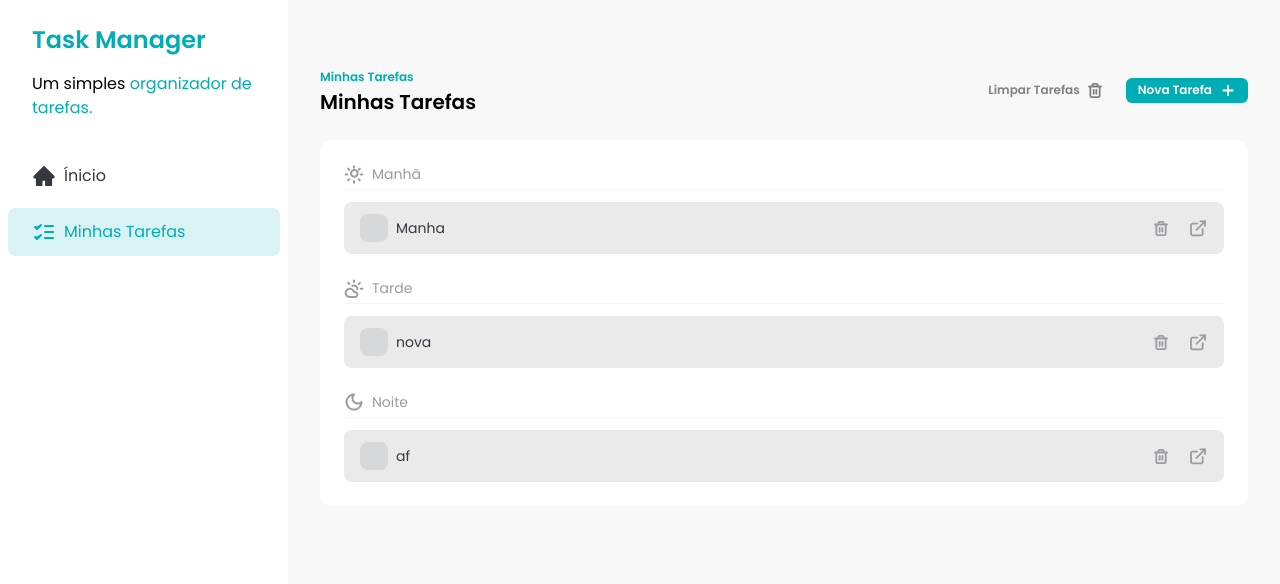
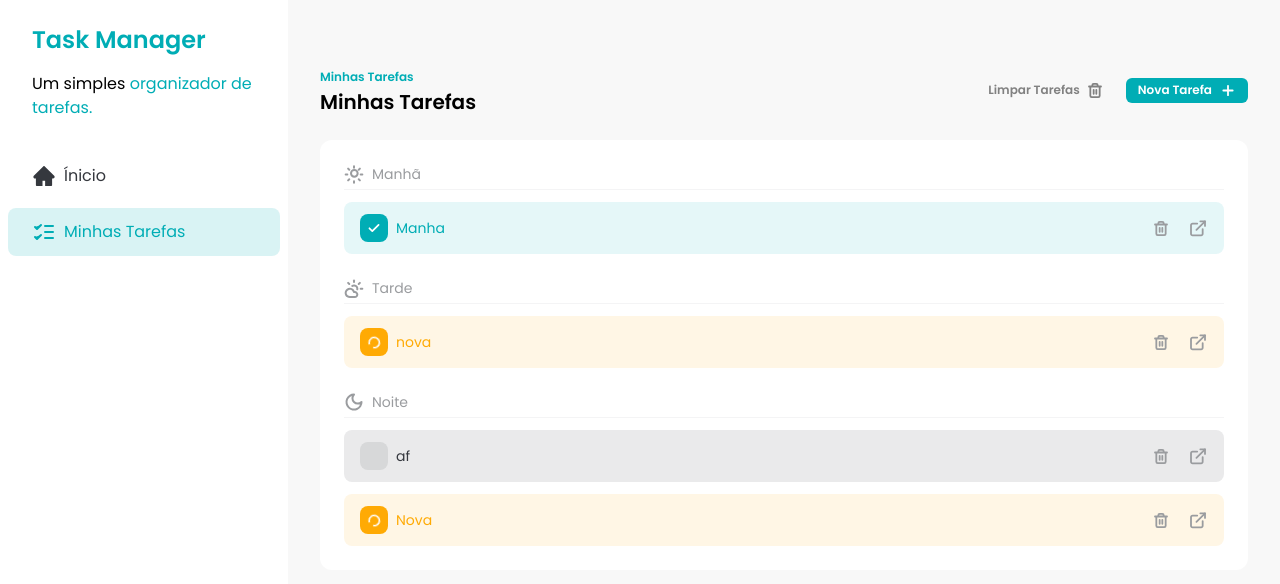
Before and after one commit to andressouza25/fsc-task-frontend, a React (Vite) app: page /tasks in a window 1280 px wide. Shown: the top 584 px of the page. Built offline with nearby package versions, Linux system fonts and the light colour scheme; data requests are answered from the project's data file.

Commit message:
feat: ensure task status is updated via api

```diff
--- a/db.json
+++ b/db.json
@@ -12,14 +12,21 @@
       "title": "nova",
       "time": "afternoon",
       "description": "nova",
-      "status": "not_started"
+      "status": "in_progress"
     },
     {
       "id": "1d2f80f7-6bc5-4232-adaf-57329c7195c7",
       "title": "Manha",
       "time": "morning",
       "description": "Teste",
-      "status": "not_started"
+      "status": "done"
+    },
+    {
+      "id": "33a4ca3c-3d5b-4c64-b07b-5a60b490be3c",
+      "title": "Nova",
+      "time": "evening",
+      "description": "nova",
+      "status": "in_progress"
     }
   ]
 }
--- a/src/components/TaskItem.jsx
+++ b/src/components/TaskItem.jsx
@@ -4,10 +4,13 @@
 
 import { CheckIcon, DetailsIcon, LoaderIcon, TrashIcon } from '../assets/icons'
 import { useDeleteTask } from '../hooks/data/use-delete-task'
+import { useUpdateTask } from '../hooks/data/use-update-task'
 import Button from './Button'
 
-const TaskItem = ({ task, handleCheckboxClick }) => {
+const TaskItem = ({ task }) => {
   const { mutate: deleteTask, isPending } = useDeleteTask(task.id)
+
+  const { mutate } = useUpdateTask(task.id)
 
   const handleDeleteClick = async () => {
     deleteTask(undefined, {
@@ -18,6 +21,29 @@
         toast.error('Erro ao deletar tarefa!')
       },
     })
+  }
+
+  const getNewStatus = () => {
+    if (task.status === 'not_started') {
+      return 'in_progress'
+    }
+    if (task.status === 'in_progress') {
+      return 'done'
+    }
+    return 'not_started'
+  }
+
+  const handleCheckBoxClick = () => {
+    mutate(
+      { status: getNewStatus() },
+      {
+        onSuccess: () =>
+          toast.success('Status da tarefa atualizada com sucesso!'),
+        onError: () => {
+          'Erro ao atualizar status da tarefa. Por favor, tente novamente.'
+        },
+      }
+    )
   }
 
   const getStatusClasses = () => {
@@ -54,7 +80,7 @@
             type="checkbox"
             checked={task.status === 'done'}
             className="absolute h-full w-full cursor-pointer opacity-0"
-            onChange={() => handleCheckboxClick(task.id)}
+            onChange={handleCheckBoxClick}
           />
 
           {task.status === 'done' && <CheckIcon />}
--- a/src/components/Tasks.jsx
+++ b/src/components/Tasks.jsx
@@ -1,42 +1,15 @@
-import { useQueryClient } from '@tanstack/react-query'
-import { toast } from 'sonner'
-
 import { CloudSunIcon, MoonIcon, SunIcon } from '../assets/icons'
 import { useGetTasks } from '../hooks/data/use-get-tasks'
-import { taskQueryKeys } from '../keys/queries'
 import Header from './Header'
 import TaskItem from './TaskItem'
 import TaskSeparator from './TasksSeparator'
 
 const Tasks = () => {
-  const queryClient = useQueryClient()
-
   const { data: tasks = [] } = useGetTasks()
 
   const morningTasks = tasks.filter((task) => task.time === 'morning')
   const afternoonTasks = tasks.filter((task) => task.time === 'afternoon')
   const eveningTasks = tasks.filter((task) => task.time === 'evening')
-
-  const handleTaskCheckboxClick = (taskId) => {
-    const newTasks = tasks.map((task) => {
-      if (task.id !== taskId) return task
-
-      if (task.status === 'not_started') {
-        toast.info('Tarefa iniciada com sucesso!')
-        return { ...task, status: 'in_progress' }
-      }
-
-      if (task.status === 'in_progress') {
-        toast.success('Tarefa concluída com sucesso!')
-        return { ...task, status: 'done' }
-      }
-
-      toast.warning('Tarefa reiniciada com sucesso!')
-      return { ...task, status: 'not_started' }
-    })
-
-    queryClient.setQueryData(taskQueryKeys.getAll(), newTasks)
-  }
 
   return (
     <div className="w-full space-y-6 px-8 py-16">
@@ -56,11 +29,7 @@
           )}
 
           {morningTasks.map((task) => (
-            <TaskItem
-              key={task.id}
-              task={task}
-              handleCheckboxClick={handleTaskCheckboxClick}
-            />
+            <TaskItem key={task.id} task={task} />
           ))}
         </div>
 
@@ -75,11 +44,7 @@
           )}
 
           {afternoonTasks.map((task) => (
-            <TaskItem
-              key={task.id}
-              task={task}
-              handleCheckboxClick={handleTaskCheckboxClick}
-            />
+            <TaskItem key={task.id} task={task} />
           ))}
         </div>
 
@@ -94,11 +59,7 @@
           )}
 
           {eveningTasks.map((task) => (
-            <TaskItem
-              key={task.id}
-              task={task}
-              handleCheckboxClick={handleTaskCheckboxClick}
-            />
+            <TaskItem key={task.id} task={task} />
           ))}
         </div>
       </div>
--- a/src/hooks/data/use-update-task.js
+++ b/src/hooks/data/use-update-task.js
@@ -10,9 +10,10 @@
     mutationKey: taskMutationKeys.update(taskId),
     mutationFn: async (newTask) => {
       const { data: updatedTask } = await api.patch(`/tasks/${taskId}`, {
-        title: newTask.title.trim(),
-        description: newTask.description.trim(),
-        time: newTask.time.trim(),
+        title: newTask?.title?.trim(),
+        description: newTask?.description?.trim(),
+        time: newTask?.time?.trim(),
+        status: newTask?.status,
       })
       queryClient.setQueryData(taskQueryKeys.getAll(), (oldTasks) => {
         return oldTasks.map((oldTask) => {
--- a/src/pages/Home.jsx
+++ b/src/pages/Home.jsx
@@ -15,9 +15,7 @@
   const inProgressTask = tasks?.filter(
     (task) => task.status === 'in_progress'
   ).length
-  const completedTasks = tasks?.filter(
-    (task) => task.status === 'completed'
-  ).length
+  const completedTasks = tasks?.filter((task) => task.status === 'done').length
 
   return (
     <div className="flex">
```
